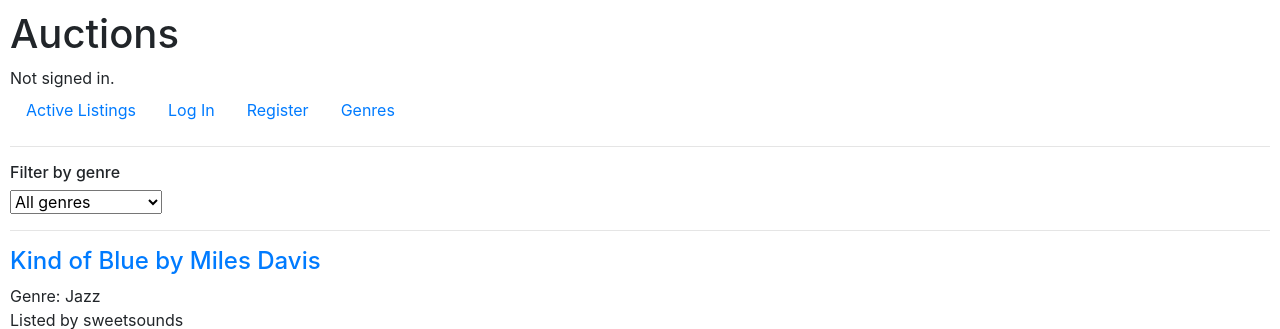
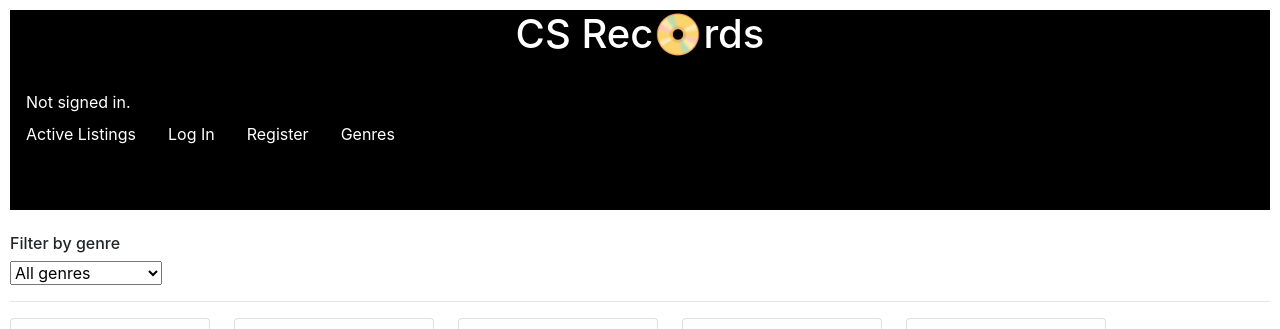
Before and after one commit to Soliden-96/commerce, a Django app: page /categories in a window 1280 px wide. Shown: the top 329 px of the page. Run offline with Django 3.2, Linux system fonts and the light colour scheme; data comes from the database, SQL or seed files in the repository; both versions use the stored data as it was after the commit; some libraries are stand-ins or nearby versions.

Commit message:
latest changes

```diff
--- a/auctions/templates/auctions/categories.html
+++ b/auctions/templates/auctions/categories.html
@@ -14,9 +14,10 @@
 </form>
 </div>
 <hr>
+<div class="d-flex flex-wrap">
 {% for listing in listings %}
-        <div>
-            <h4><a href="{% url 'listing' listing.id %}">{{ listing.title }} by {{ listing.artist }}</a></h4>
+        <div class="card d-inline-flex p-2 mr-4 mb-2" style="max-width:200px;">
+            <h4><a href="{% url 'listing' listing.id %}"><div>{{ listing.title }}</div><div>{{ listing.artist }}</div></a></h4>
             <div>Genre: {{ listing.category }}</div>
             <div>Listed by {{ listing.seller.username }}</div>
             <div style="height:20vh; width:20vh;">
@@ -30,15 +31,7 @@
              Current Price : {{ listing.currentBid }}$
              {% endif %}
              </div>
-             <div>
-                <form action="placeBid" method="post">
-                    <input type="number" name="offer" step="0.01" min="0">
-                    <div>
-                        <button type="submit">Place Bid</button>
-                    </div>
-                </form>
-             </div>
         </div>
-        <hr>
-        {% endfor %}
+{% endfor %}
+</div>
 {% endblock %}
--- a/auctions/templates/auctions/layout.html
+++ b/auctions/templates/auctions/layout.html
@@ -10,8 +10,10 @@
         <script src="https://cdn.jsdelivr.net/npm/bootstrap@5.3.1/dist/js/bootstrap.bundle.min.js" integrity="sha384-HwwvtgBNo3bZJJLYd8oVXjrBZt8cqVSpeBNS5n7C8IVInixGAoxmnlMuBnhbgrkm" crossorigin="anonymous"></script>
     </head>
     <body>
-        <h1>Auctions</h1>
-        <div>
+        <div style="background-color:black; height:25vh;">
+        <h1 class="text-center" style="color:white;">CS Rec<span>&#128192</span>rds</h1>
+        <br>
+        <div class="ml-3" style="color:white;">
             {% if user.is_authenticated %}
                 Signed in as <strong>{{ user.username }}</strong>.
             {% else %}
@@ -20,31 +22,33 @@
         </div>
         <ul class="nav">
             <li class="nav-item">
-                <a class="nav-link" href="{% url 'index' %}">Active Listings</a>
+                <a class="nav-link" style="color:white;" href="{% url 'index' %}">Active Listings</a>
             </li>
             {% if user.is_authenticated %}
                 <li class="nav-item">
-                    <a class="nav-link" href="{% url 'logout' %}">Log Out</a>
+                    <a class="nav-link" style="color:white;" href="{% url 'logout' %}">Log Out</a>
                 </li>
                 <li class="nav-item">
-                    <a class="nav-link" href="{% url 'createListing' %}">Create Listing</a>
+                    <a class="nav-link w-link" style="color:white;" href="{% url 'createListing' %}">Create Listing</a>
                 </li>
                 <li class="nav-item">
-                    <a class="nav-link" href="{% url 'watchlist' %}">Watchlist</a>
+                    <a class="nav-link w-link" style="color:white;" href="{% url 'watchlist' %}">Watchlist</a>
                 </li>
             {% else %}
                 <li class="nav-item">
-                    <a class="nav-link" href="{% url 'login' %}">Log In</a>
+                    <a class="nav-link w-link" style="color:white;" href="{% url 'login' %}">Log In</a>
                 </li>
                 <li class="nav-item">
-                    <a class="nav-link" href="{% url 'register' %}">Register</a>
+                    <a class="nav-link w-link" style="color:white;" href="{% url 'register' %}">Register</a>
                 </li>
             {% endif %}
                 <li class="nav-item">
-                    <a class="nav-link" href="{%url 'categories' %}">Genres</a>
+                    <a class="nav-link w-link" style="color:white;" href="{%url 'categories' %}">Genres</a>
                 </li>
         </ul>
-        <hr>
+        </div>
+        <br>
+
         {% block body %}
         {% endblock %}
     </body>
--- a/auctions/templates/auctions/watchlist.html
+++ b/auctions/templates/auctions/watchlist.html
@@ -2,10 +2,10 @@
 
 {%block body %}
 <h2>Your watchlist:</h2>
-<div>
+<div class="d-flex flex-wrap">
     {% for listing in watchlist %}
-    <div>
-    <h4><a href="{% url 'listing' listing.watched.id %}">{{ listing.watched.title }} by {{ listing.watched.artist }}</a></h4>
+    <div class="card d-inline-flex p-2 mr-4 mb-2" style="max-width:200px;">
+    <h4><a href="{% url 'listing' listing.watched.id %}"><div>{{ listing.watched.title }}</div><div>{{ listing.watched.artist }}</div></a></h4>
             <div>Genre: {{ listing.watched.category }}</div>
             <div>Listed by {{ listing.watched.seller.username }}</div>
             <div style="height:20vh; width:20vh;">
--- a/auctions/views.py
+++ b/auctions/views.py
@@ -243,7 +243,7 @@ def categories(request):
         "HipHop/RnB": "HipHop/RnB",
         "Electronic/Dance": "Electronic/Dance"
     }
-    listings = Listing.objects.all()
+    listings = Listing.objects.filter(active=True)
 
     if request.method == "POST":
         genre = request.POST["genre"]
@@ -251,7 +251,7 @@ def categories(request):
             return HttpResponseRedirect(reverse("categories"))
 
         return render(request,"auctions/categories.html",{
-            "genres":genres, "listings":Listing.objects.filter(category=genre),"selected_genre":genre
+            "genres":genres, "listings":Listing.objects.filter(category=genre, active=True),"selected_genre":genre
         })
 
     return render(request,"auctions/categories.html",{
```
Also changed, not shown: auctions/templates/auctions/index.html (+3 -12 lines), auctions/static/auctions/styles.css (line endings or trailing spaces), db.sqlite3.
